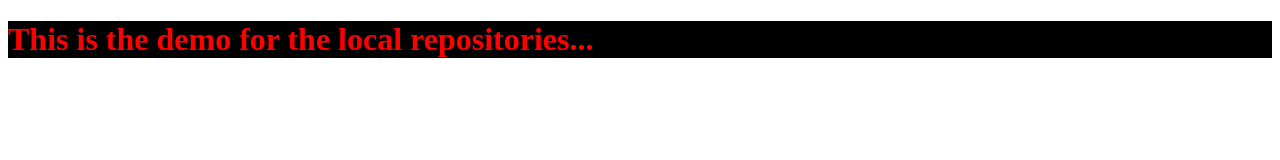
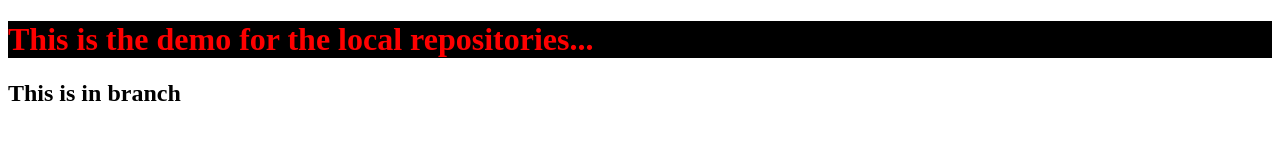
Before and after one commit to Sidhartha-Mitta/localRepo, a plain HTML site: page index.html in a window 1280 px wide. Drawn offline with Linux system fonts and the light colour scheme.

Commit message:
added new line

```diff
--- a/index.html
+++ b/index.html
@@ -7,5 +7,6 @@
     <link rel="stylesheet" href="style.css"></head>
 <body>
     <h1>This is the demo for the local repositories...</h1>
+    <h2>This is in branch</h2>
 </body>
 </html>
```
